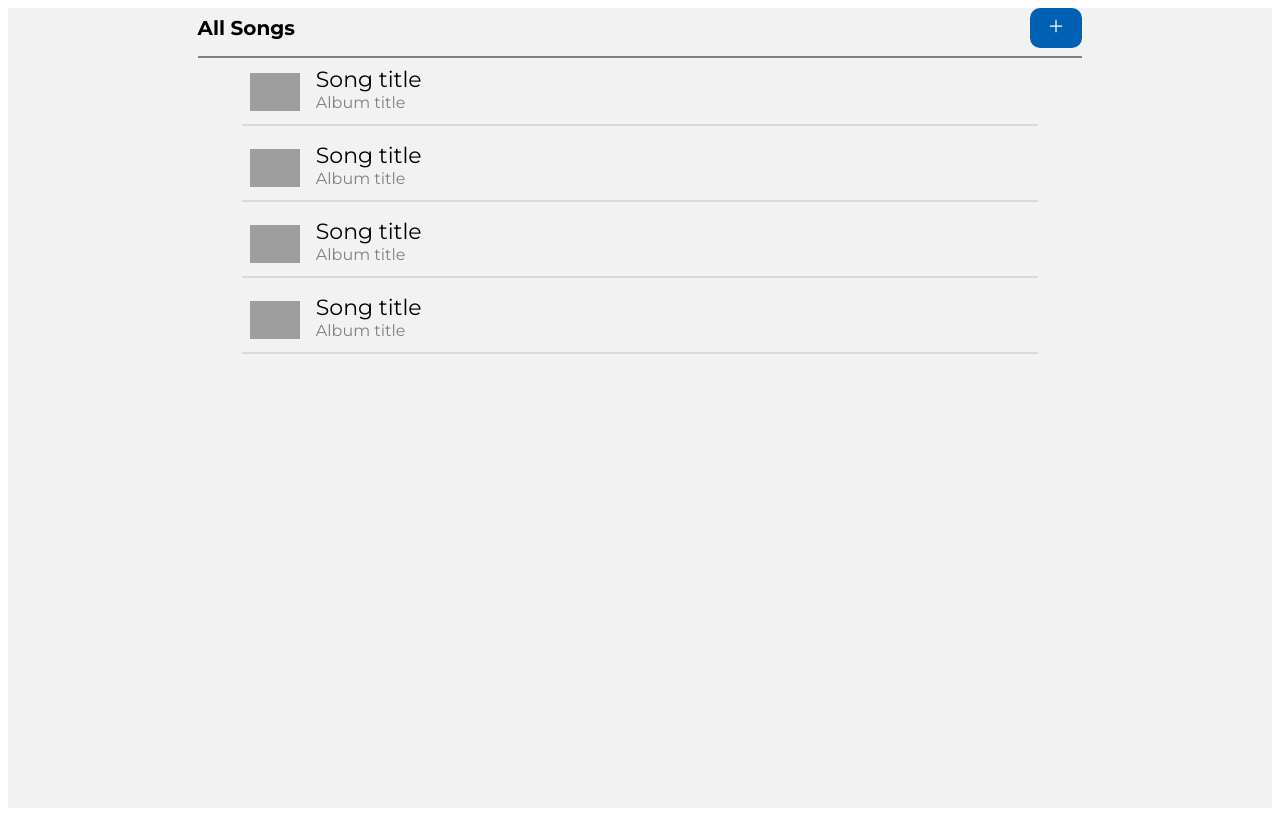
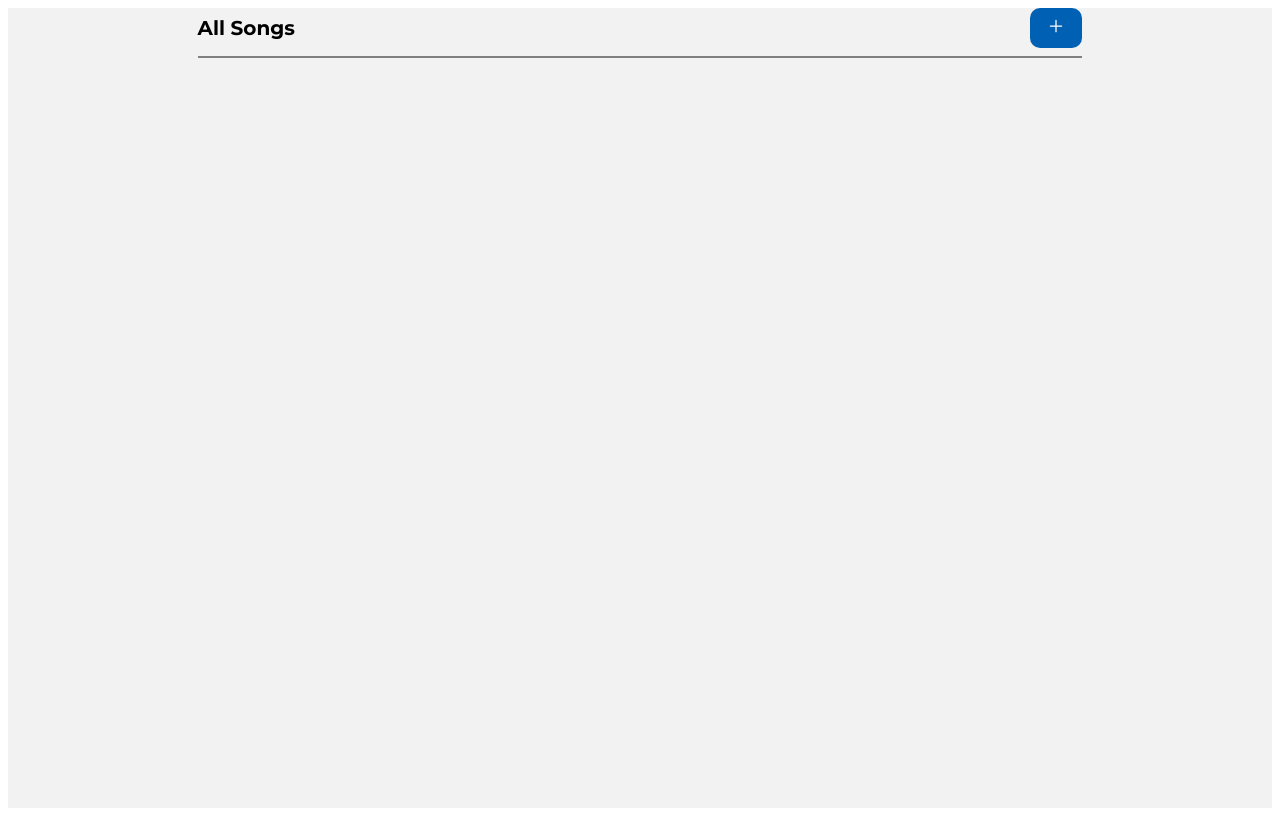
Before and after one commit to mathiaswakgari/test-project, a React (Vite) app: page / in a window 1280 px wide. Built offline with nearby package versions, Linux system fonts and the light colour scheme; grey boxes are pictures that could not be loaded.

Commit message:
Configured Redux & Defined song model

```diff
--- a/package.json
+++ b/package.json
@@ -11,9 +11,11 @@
   },
   "dependencies": {
     "@emotion/react": "^11.11.3",
+    "@reduxjs/toolkit": "^2.2.0",
     "react": "^18.2.0",
     "react-dom": "^18.2.0",
     "react-icons": "^5.0.1",
+    "react-redux": "^9.1.0",
     "rebass": "^4.0.7"
   },
   "devDependencies": {
--- a/src/App.tsx
+++ b/src/App.tsx
@@ -2,8 +2,13 @@ import React from "react";
 import { Flex } from "rebass";
 import NavBar from "./components/NavBar";
 import SongCard from "./components/SongCard";
+import { useSelector } from "react-redux";
+import { RootState } from "./state/store";
+import Song from "./models/song";
 
 const App = () => {
+  const songs = useSelector((state: RootState) => state.songs.songs);
+
   return (
     <Flex
       alignItems={"center"}
@@ -14,10 +19,9 @@ const App = () => {
     >
       <Flex flexDirection={"column"} alignItems={"center"} width={"70%"}>
         <NavBar />
-        <SongCard />
-        <SongCard />
-        <SongCard />
-        <SongCard />
+        {songs.map((song: Song) => (
+          <SongCard key={song.albumTitle} />
+        ))}
       </Flex>
     </Flex>
   );
--- a/src/components/AddButton.tsx
+++ b/src/components/AddButton.tsx
@@ -1,10 +1,14 @@
 import React from "react";
 import { IoAdd } from "react-icons/io5";
+import { useDispatch } from "react-redux";
 import { Button } from "rebass";
+import { add } from "../state/songs/songsSlice";
 
 const AddButton = () => {
+  const dispatch = useDispatch();
   return (
     <Button
+      onClick={() => dispatch(add())}
       bg={"#0061b4"}
       css={{
         borderRadius: "10px",
--- a/src/main.tsx
+++ b/src/main.tsx
@@ -1,10 +1,14 @@
-import React from 'react'
-import ReactDOM from 'react-dom/client'
-import App from './App.tsx'
-import './index.css'
+import React from "react";
+import ReactDOM from "react-dom/client";
+import App from "./App.tsx";
+import "./index.css";
+import { Provider } from "react-redux";
+import { store } from "./state/store.ts";
 
-ReactDOM.createRoot(document.getElementById('root')!).render(
+ReactDOM.createRoot(document.getElementById("root")!).render(
   <React.StrictMode>
-    <App />
-  </React.StrictMode>,
-)
+    <Provider store={store}>
+      <App />
+    </Provider>
+  </React.StrictMode>
+);
--- /dev/null
+++ b/src/models/song.ts
@@ -0,0 +1,8 @@
+interface Song {
+  id: number;
+  title: string;
+  thumbnailUrl: string;
+  albumTitle: string;
+}
+
+export default Song;
--- /dev/null
+++ b/src/state/songs/songsSlice.ts
@@ -0,0 +1,30 @@
+import { createSlice } from "@reduxjs/toolkit";
+import Song from "../../models/song";
+
+interface SongsState {
+  songs: Array<Song>;
+}
+
+const initialState: SongsState = {
+  songs: [],
+};
+
+const songsSlice = createSlice({
+  name: "songs",
+  initialState,
+  reducers: {
+    add: (state) => {
+      state.songs.push({
+        title: "Check In",
+        albumTitle: "Rehab",
+        id: 1,
+        thumbnailUrl:
+          "https://encrypted-tbn0.gstatic.com/images?q=tbn:ANd9GcQR6NTJBXieVjETP82VXNE2Hk3CMAe5A0bpLv3L3bPU5zhjxpJ9S3NqtVAFx55O6yzBC9E&usqp=CAU",
+      });
+    },
+  },
+});
+
+export const { add } = songsSlice.actions;
+
+export default songsSlice.reducer;
--- /dev/null
+++ b/src/state/store.ts
@@ -0,0 +1,11 @@
+import { configureStore } from "@reduxjs/toolkit";
+import songsReducer from "./songs/songsSlice";
+
+export const store = configureStore({
+  reducer: {
+    songs: songsReducer,
+  },
+});
+
+export type RootState = ReturnType<typeof store.getState>;
+export type AppDispatch = typeof store.dispatch;
```
Also changed, not shown: 1 other file (tests, documents, lock files or other folders).
